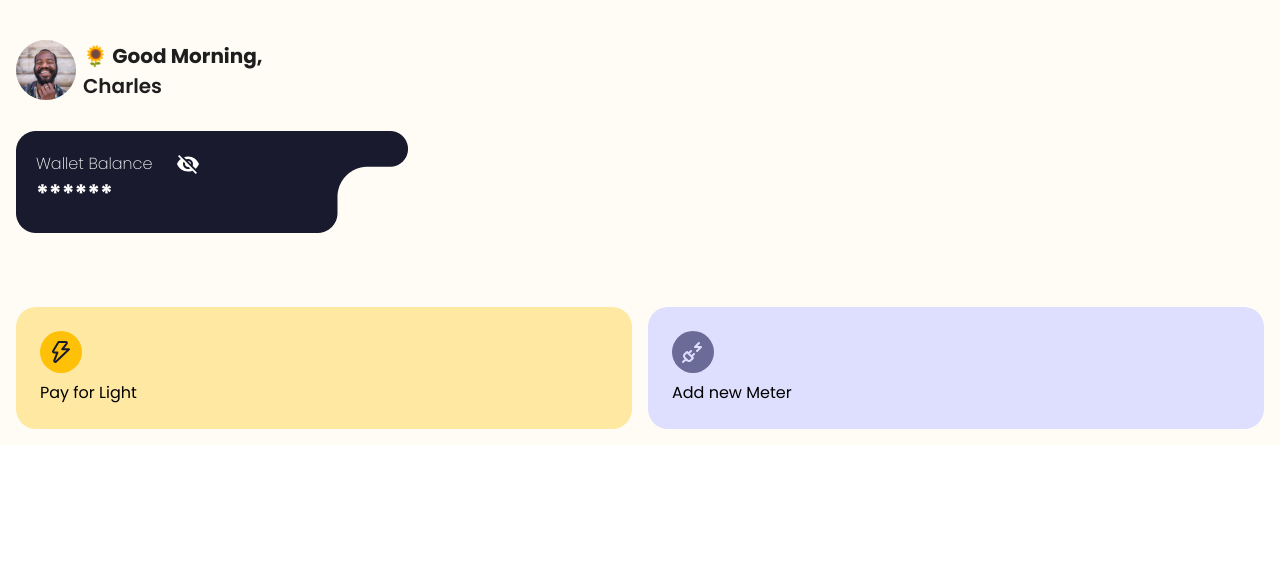
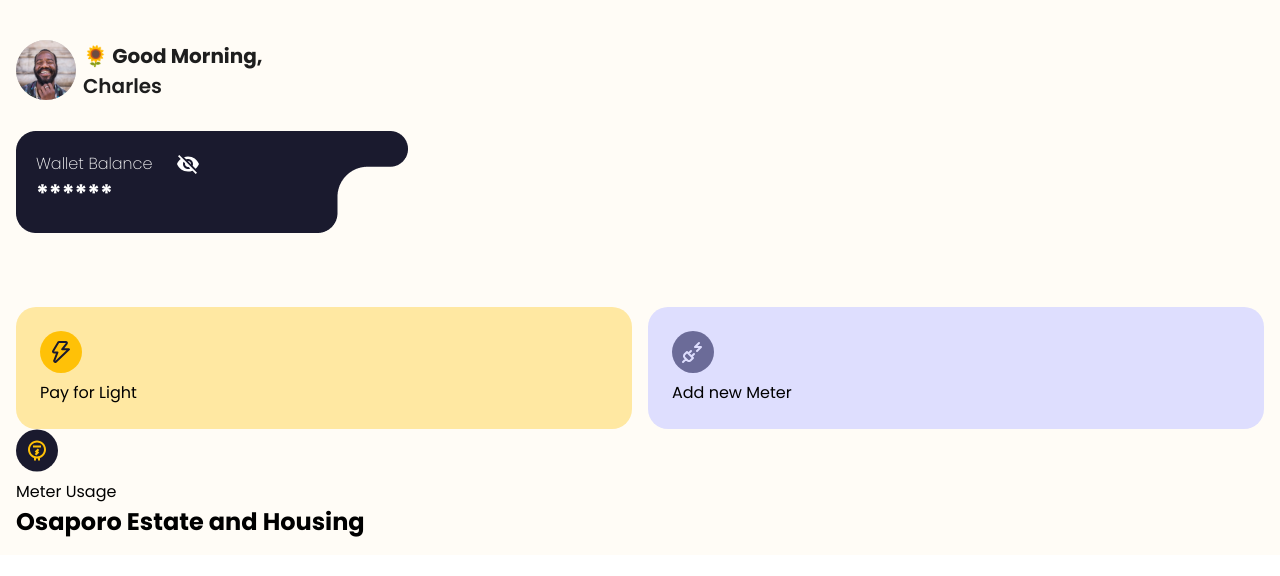
Before and after one commit to mrauthentik/pawa, a React (Vite) app in the folder pawa-sure/: page /dashboard in a window 1280 px wide. Shown: the top 576 px of the page. Built offline with nearby package versions, Linux system fonts and the light colour scheme; some icons are missing.

Commit message:
feat: add meter usage section with icon and text to UserDashboard

```diff
--- a/pawa-sure/src/Components/UserDashboard.tsx
+++ b/pawa-sure/src/Components/UserDashboard.tsx
@@ -4,6 +4,7 @@ import img from '../assets/images/avatar.svg'
 import { Visibility, VisibilityOff } from '@mui/icons-material';
 import img1 from '../assets/images/plug.svg'
 import img2 from '../assets/images/thunder.svg'
+import img3 from '../assets/images/meter-usage-icon.svg'
 
 const UserDashboard:React.FC = () => {
 const [showBalance, setShowBalance] = React.useState(false)
@@ -52,6 +53,13 @@ const toggleBalance = () => {
           <p>Add new Meter</p>
         </div>
       </div>
+      <div className="meter-usage">
+        <img src={img3} alt="" />
+        <div className="text">
+          <p>Meter Usage</p>
+          <h2>Osaporo Estate and Housing</h2>
+        </div>
+      </div>
     </div>
   )
 }
```
Also changed, not shown: pawa-sure/src/assets/images/meter-usage-icon.svg (added).
